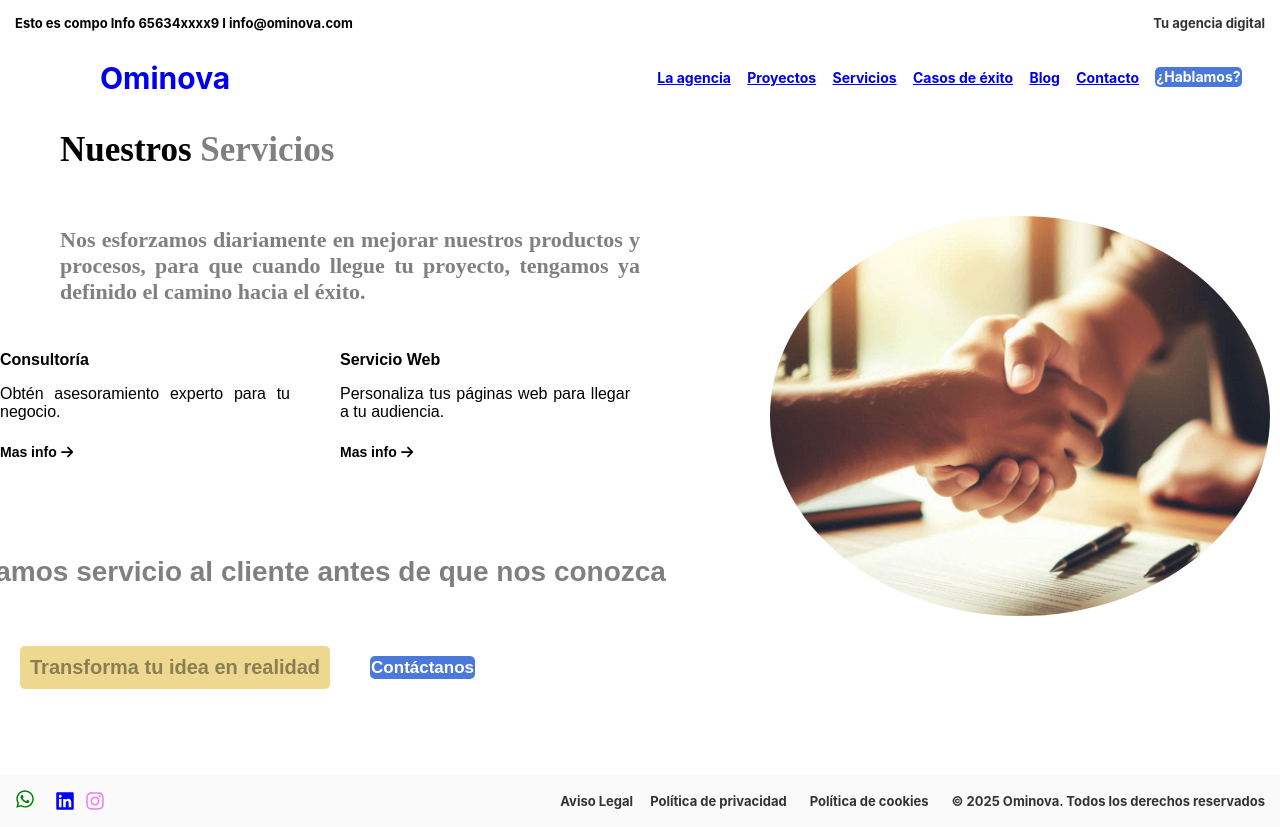
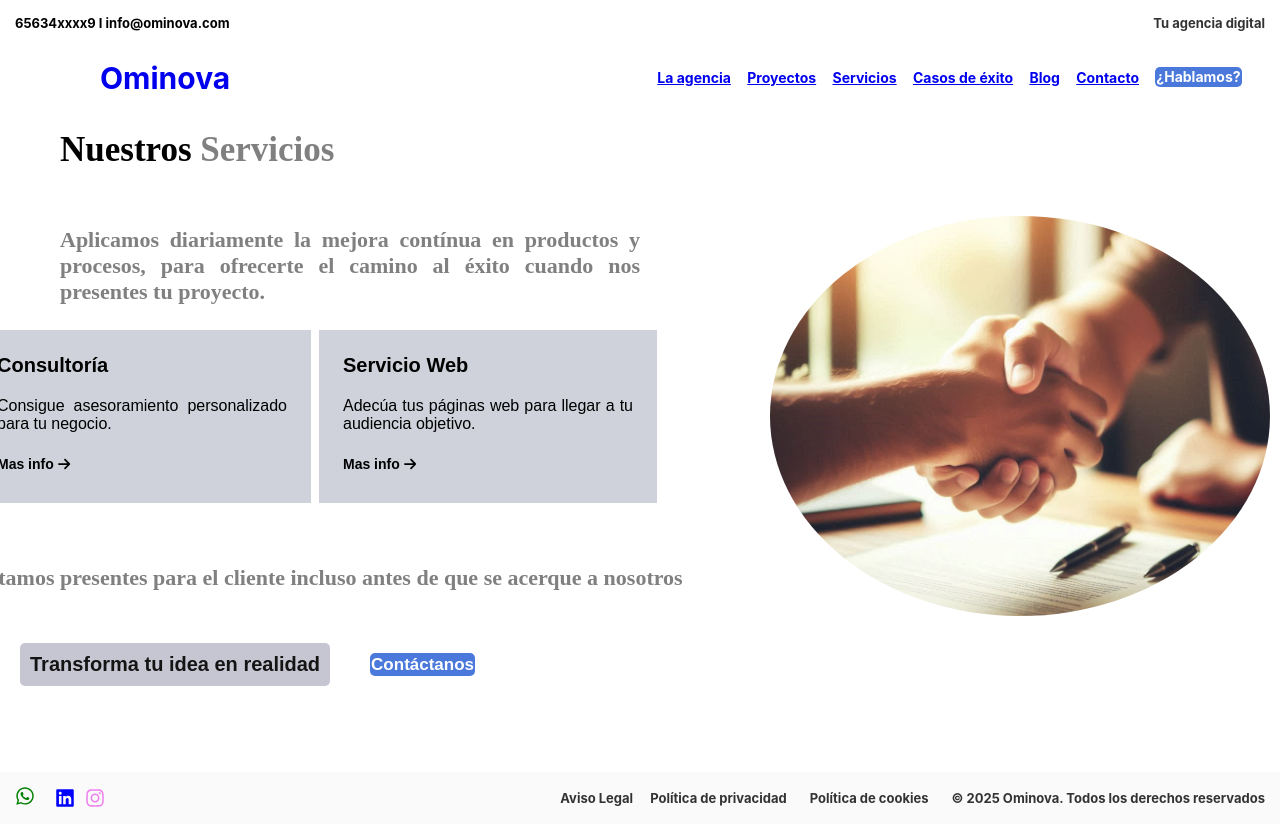
Before and after one commit to piedadgarcia/ominova, a React (Create React App) app: page /servicios in a window 1280 px wide. Built offline with nearby package versions, Linux system fonts and the light colour scheme.

Commit message:
cambios servicios

```diff
--- a/src/App.css
+++ b/src/App.css
@@ -216,8 +216,8 @@ code {
 
 
 .yellow-box {
-  background-color: rgba(238, 215, 139, 0.962); /* Color de fondo gris */
-  color: rgba(18, 17, 11, 0.453); /* Color del texto */
+  background-color: rgba(191, 190, 205, 0.962); /* Color de fondo gris */
+  color: rgba(35, 199, 13, 0.453); /* Color del texto */
   padding: 15px; /* Espacio interno */
   border-radius: 5px; /* Bordes redondeados */
   margin: 10px 0; /* Espacio externo */
@@ -1083,6 +1083,23 @@ elipse-container {
       transform: rotateY(360deg); /* Gira completamente en el eje Y */
   }
 }
+
+@keyframes blink {
+  0% {
+    opacity: 1;
+  }
+  50% {
+    opacity: 0;
+  }
+  100% {
+    opacity: 1;
+  }
+}
+
+.blinking-text {
+  animation: blink 3s infinite; /* Parpadea cada 2 segundos */
+}
+
 /* Estilo base para los círculos de InicioAgenda */
 .texto-equipo::before {
   content: '';
--- a/src/components/consultoria/Consultoria.js
+++ b/src/components/consultoria/Consultoria.js
@@ -59,12 +59,20 @@ function Consultoria() {
             }}
           >
             <p>
-              {' '}
-              En Ominova estamos especializados en diseño y desarrollo web.
-              Trabajamos con los principales CMS del mercado y ofrecemos páginas
-              web a medida, de una alta calidad y con un enorme rendimiento.
-              Tanto si buscas un ecommerce como una web corporativa sencilla,
-              nos adaptamos a tus necesidades.{' '}
+              En Ominova entendemos que cada organización enfrenta desafíos
+              únicos que requieren soluciones específicas y efectivas. Por ello,
+              ofrecemos un servicio de asesoría que se adapta a las necesidades
+              particulares de nuestros clientes, brindando apoyo experto en
+              diversas áreas clave. Nuestro equipo de asesores está comprometido
+              a proporcionar estrategias que ayuden a optimizar procesos,
+              mejorar la gestión y alcanzar los objetivos deseados. A través de
+              un enfoque colaborativo, trabajamos de la mano con nuestros
+              clientes para ofrecerles el conocimiento y las herramientas
+              necesarias para impulsar su desarrollo y éxito. A continuación,
+              detallamos los distintos ámbitos en los que ofrecemos nuestro
+              servicio de asesoría. Cada uno de ellos está diseñado para abordar
+              aspectos esenciales del funcionamiento empresarial y contribuir al
+              crecimiento sostenido de su organización.
             </p>
             <p> Descubre cómo hacemos que ocurra: </p>
           </div>
--- a/src/components/contacto/Contacto.js
+++ b/src/components/contacto/Contacto.js
@@ -28,19 +28,11 @@ function Contacto() {
   };
 
   const handleSubmit = (e) => {
-    e.preventDefault();
-    // Aquí puedes manejar el envío del formulario, por ejemplo, enviando los datos a un servidor
-    console.log('Datos del formulario:', formData);
-    // Puedes usar fetch o axios para enviar los datos a un servidor
-    // fetch('/api/contacto', {
-    //   method: 'POST',
-    //   headers: {
-    //     'Content-Type': 'application/json'
-    //   },
-    //   body: JSON.stringify(formData)
-    // }).then(response => {
-    //   // Maneja la respuesta del servidor
-    // });
+    e.preventDefault(); // Evita que la página se recargue
+    const mensajeEnMayusculas = formData.mensaje.toUpperCase(); // Convierte el mensaje a mayúsculas
+    console.log('Mensaje en mayúsculas:', mensajeEnMayusculas); // Muestra el mensaje en la consola
+    setFormData({ ...formData, mensaje: mensajeEnMayusculas }); // Actualiza el estado con el mensaje en mayúsculas
+    alert(`Mensaje enviado: ${mensajeEnMayusculas}`); // Muestra el mensaje en un alert (opcional)
   };
 
   return (
@@ -186,7 +178,7 @@ function Contacto() {
                 <p>Mensaje</p>
                 <textarea
                   name="mensaje"
-                  placeholder="Escribe tu mensaje"
+                  placeholder="Dinos que crees que necesitas para aumentar tus ventas y cómo crees que podemos ayudarte nosotros"
                   value={formData.mensaje}
                   onChange={handleChange}
                   style={{ width: '96%', height: '55px', padding: '10px' }}
@@ -252,7 +244,7 @@ function Contacto() {
               fontWeight: 'bold',
               padding: 15,
               marginBottom: 0,
-              marginTop: -35,
+              marginTop: -22,
             }}
           >
             <p> Otras formas de contacto</p>
@@ -275,7 +267,7 @@ function Contacto() {
                 marginTop: -25,
               }}
             >
-              <p style={{ marginBottom: '3px' }}>
+              <p style={{ marginBottom: '1px' }}>
                 ¿Quieres empezar un proyecto con nosotros?
               </p>
               <div style={{ display: 'flex', alignItems: 'center' }}>
@@ -287,7 +279,11 @@ function Contacto() {
                 </p>
                 <FontAwesomeIcon
                   icon={faCalendarAlt}
-                  style={{ cursor: 'pointer', marginLeft: '5px' }}
+                  style={{
+                    cursor: 'pointer',
+                    marginLeft: '5px',
+                    color: 'magenta',
+                  }}
                   onClick={() => setShowCalendar(!showCalendar)}
                 />
               </div>
--- a/src/components/info/Info.js
+++ b/src/components/info/Info.js
@@ -18,7 +18,7 @@ function Info() {
           marginBottom: 0,
         }}
       >
-        Esto es compo Info 65634xxxx9 I info@ominova.com
+        65634xxxx9 I info@ominova.com
       </div>
       <div
         style={{
--- a/src/components/servicios/Servicios.js
+++ b/src/components/servicios/Servicios.js
@@ -60,13 +60,14 @@ function Servicios() {
               style={{
                 maxWidth: '650px', // Ajusta el ancho máximo del contenedor
                 textAlign: 'justify', // Justifica el texto
-                margin: '0 auto', // Centra el contenedor horizontalmente
+
+                margingTop: '500px',
               }}
             >
               <p style={{ color: 'grey', fontSize: '22px' }}>
-                Nos esforzamos diariamente en mejorar nuestros productos y
-                procesos, para que cuando llegue tu proyecto, tengamos ya
-                definido el camino hacia el éxito.
+                Aplicamos diariamente la mejora contínua en productos y
+                procesos, para ofrecerte el camino al éxito cuando nos presentes
+                tu proyecto.
               </p>
             </div>
           </div>
@@ -107,9 +108,9 @@ function Servicios() {
         >
           <div
             style={{
-              border: '1px solid transparent', // Borde transparente
+              border: '4px solid white', // Borde naranja
               padding: '24px', // Ajusta el padding según sea necesario
-              backgroundColor: 'transparent', // Fondo transparente
+              backgroundColor: 'rgb(207, 210, 218)', // Fondo transparente
               maxWidth: '290px', // Ajusta el ancho máximo del contenedor para dividir el texto en dos líneas
               textAlign: 'justify', // Justifica el texto
               marginBottom: '0px',
@@ -122,11 +123,12 @@ function Servicios() {
                 color: 'black',
                 fontWeight: 'bold',
                 fontFamily: 'Arial',
+                fontSize: '20px',
               }}
             >
               Consultoría
             </p>
-            <p>Obtén asesoramiento experto para tu negocio.</p>
+            <p>Consigue asesoramiento personalizado para tu negocio.</p>
             <div
               style={{
                 fontSize: 14,
@@ -152,9 +154,9 @@ function Servicios() {
 
           <div
             style={{
-              border: '1px solid transparent', // Borde gris claro
+              border: '4px solid white', // Borde gris claro
               padding: '24px', // Ajusta el padding según sea necesario
-              backgroundColor: 'transparent', // Fondo transparente
+              backgroundColor: 'rgb(207, 210, 218)', // Fondo gris
               maxWidth: '290px', // Ajusta el ancho máximo del contenedor para dividir el texto en dos líneas
               textAlign: 'justify', // Justifica el texto
               marginBottom: '0px',
@@ -167,11 +169,12 @@ function Servicios() {
                 color: 'black',
                 fontWeight: 'bold',
                 fontFamily: 'Arial',
+                fontSize: '20px',
               }}
             >
               Servicio Web
             </p>
-            <p>Personaliza tus páginas web para llegar a tu audiencia.</p>
+            <p>Adecúa tus páginas web para llegar a tu audiencia objetivo.</p>
             <div
               style={{
                 fontSize: 14,
@@ -218,8 +221,17 @@ function Servicios() {
               textAlign: 'left', // Centra el texto dentro de la caja
             }}
           >
-            <p style={{ marginLeft: -515, color: 'grey' }}>
-              Damos servicio al cliente antes de que nos conozca
+            <p
+              style={{
+                marginLeft: -515,
+                color: 'grey',
+                fontFamily: 'Bebas Neue',
+                fontSize: 22,
+                textAlign: 'left',
+              }}
+            >
+              Estamos presentes para el cliente incluso antes de que se acerque
+              a nosotros
             </p>
 
             <div
@@ -239,11 +251,11 @@ function Servicios() {
               }}
             >
               <p
-                className="yellow-box"
+                className="yellow-box blinking-text"
                 style={{
                   padding: 10,
                   marginLeft: -350,
-                  color: 'stronggrey',
+                  color: 'black',
                   fontSize: 20,
                 }}
               >
```
